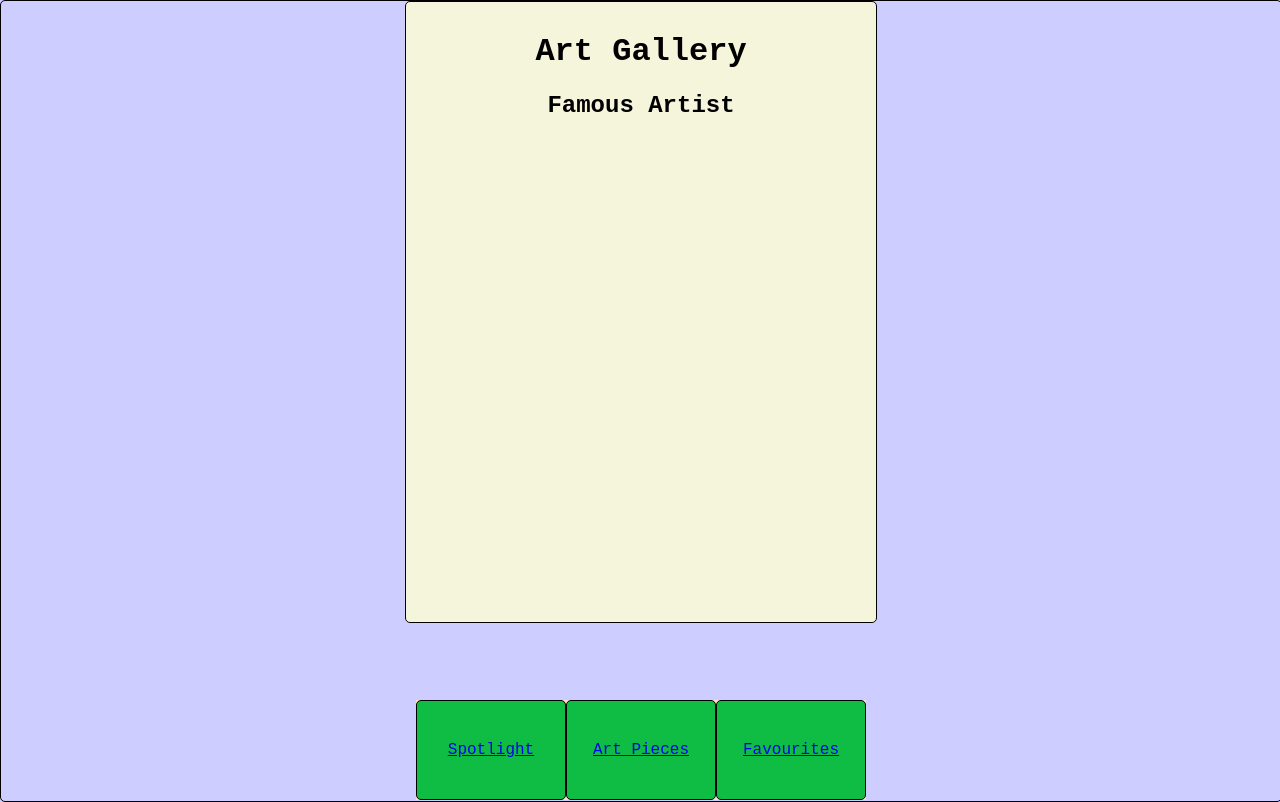
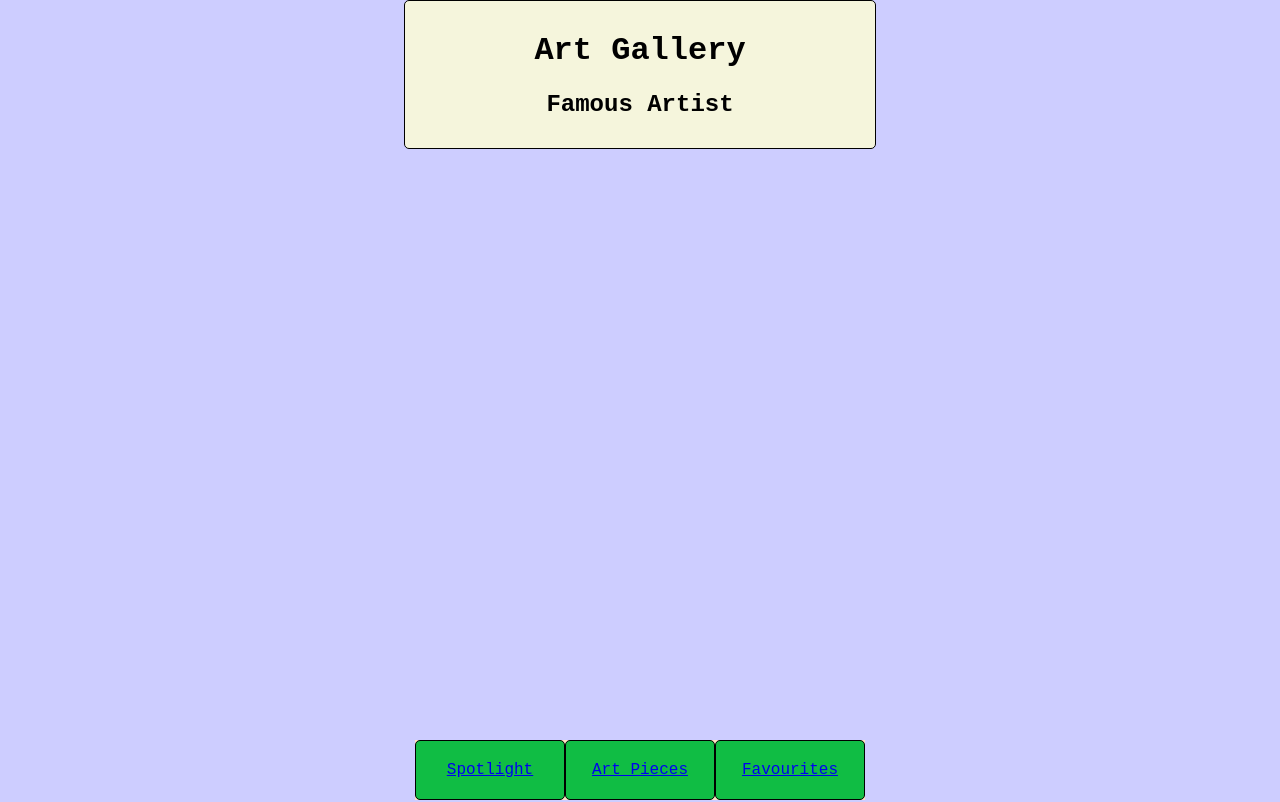
Before and after one commit to alex-code42/Cosma_Alex-Gallery, a Next.js app: page / in a window 1280 px wide. Built offline with nearby package versions, Linux system fonts and the light colour scheme.

Commit message:
css fixed

```diff
--- a/src/styles/globals.css
+++ b/src/styles/globals.css
@@ -1,13 +1,9 @@
-
-
-
-:root{
+:root {
   /* max-width: 100vw; */
-    font-family: 'Courier New', Courier, monospace;
+  font-family: "Courier New", Courier, monospace;
   overflow-x: hidden;
   background-color: rgb(205, 205, 255);
   /* display: flex; */
-    border: 1px solid;
   border-radius: 5px;
   margin: auto;
   width: 100%;
@@ -15,14 +11,10 @@
   /* padding: 10px; */
   text-align: center;
 }
-
 body {
   margin: auto;
   width: 450px;
   padding: 10px;
-  height: 600px;
-
-
   display: flex; /* or inline-flex */
   flex-direction: column;
   align-content: center;
@@ -30,18 +22,15 @@ body {
   border-radius: 5px;
   background-color: beige;
 }
-
-.nav{
-  position: absolute;
+.nav {
+  position: fixed;
   bottom: 0px;
   width: 450px;
   background-color: bisque;
-
-  height: 100px;
+  height: 60px;
   display: flex;
 }
-
-.nav a{
+.nav a {
   text-align: center;
   background-color: rgb(16, 189, 68);
   width: 150px;
@@ -52,5 +41,4 @@ body {
   align-content: space-around;
   justify-content: space-around;
   align-items: normal;
-
 }
```
Lines whose indentation alone changed are shown as unchanged.
